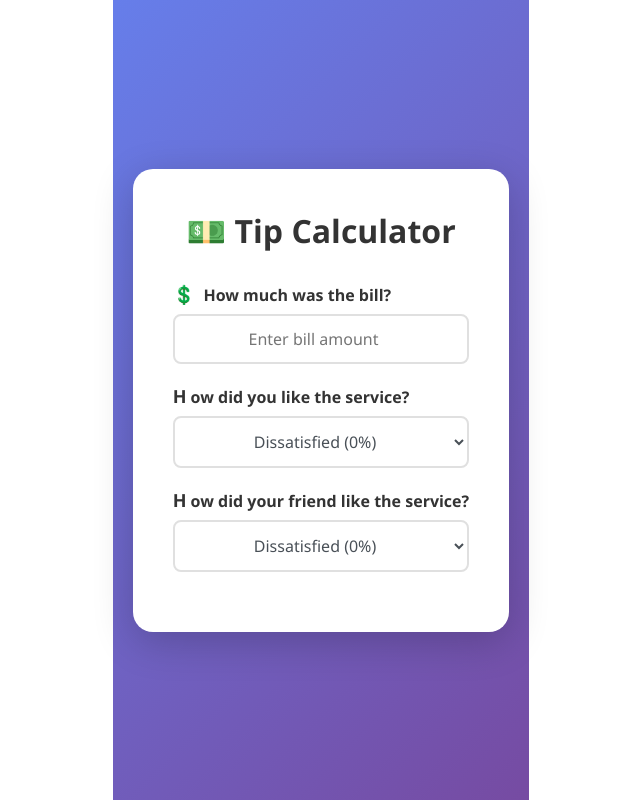
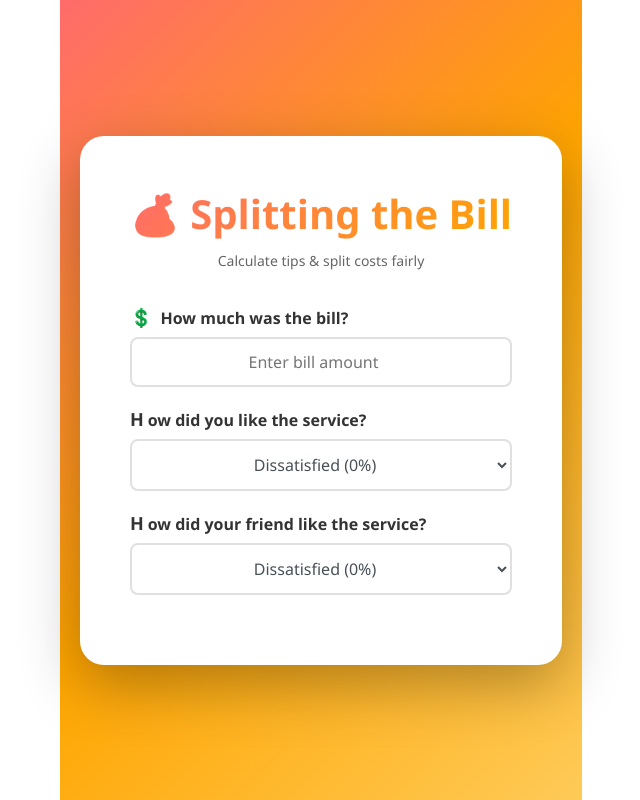
Before and after one commit to ermiasdesalegn/eat-n-split, a React (Create React App) app: page / in a window 1280 px wide. Shown: the whole page, without its empty margins (319-959 px from the left). Built offline with nearby package versions, Linux system fonts and the light colour scheme.

Commit message:
the tip calculator and tip enhancer

```diff
--- a/src/App.js
+++ b/src/App.js
@@ -25,7 +25,7 @@ function App() {
   return (
     <div style={{
       minHeight: "100vh",
-      background: "linear-gradient(135deg, #667eea 0%, #764ba2 100%)",
+      background: "linear-gradient(135deg, #ff6b6b 0%, #ffa500 50%, #feca57 100%)",
       display: "flex",
       justifyContent: "center",
       alignItems: "center",
@@ -34,21 +34,33 @@ function App() {
     }}>
       <div style={{
         backgroundColor: "white",
-        borderRadius: "20px",
-        padding: "40px",
-        boxShadow: "0 10px 40px rgba(0,0,0,0.2)",
-        maxWidth: "500px",
-        width: "100%"
+        borderRadius: "24px",
+        padding: "50px",
+        boxShadow: "0 20px 60px rgba(0,0,0,0.3)",
+        maxWidth: "550px",
+        width: "100%",
+        animation: "fadeIn 0.5s ease-in"
       }}>
         <h1 style={{
           textAlign: "center",
-          color: "#333",
-          marginBottom: "30px",
-          fontSize: "32px",
-          fontWeight: "bold"
+          background: "linear-gradient(135deg, #ff6b6b 0%, #ffa500 100%)",
+          WebkitBackgroundClip: "text",
+          WebkitTextFillColor: "transparent",
+          marginBottom: "10px",
+          fontSize: "40px",
+          fontWeight: "bold",
+          fontFamily: "'Segoe UI', sans-serif"
         }}>
-          💵 Tip Calculator
+          💰 Splitting the Bill
         </h1>
+        <p style={{
+          textAlign: "center",
+          color: "#666",
+          marginBottom: "35px",
+          fontSize: "14px"
+        }}>
+          Calculate tips & split costs fairly
+        </p>
 
         <BillInput bill={bill} handleBill={handleBill} />
         <PercentageSelect
```
